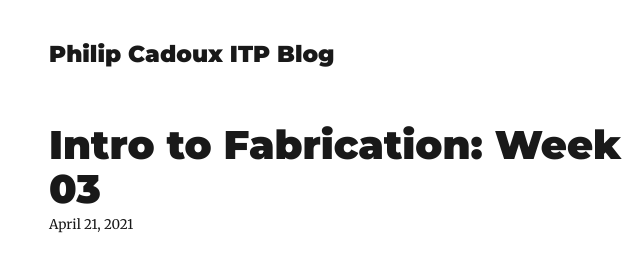
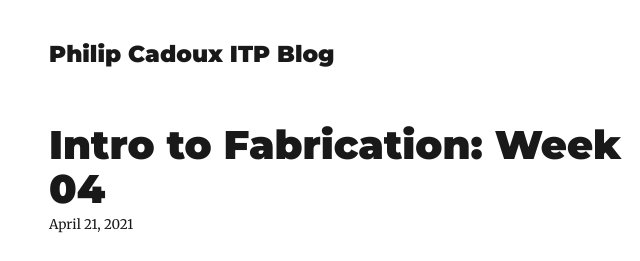
Before and after one commit to FlupC/ITP_Blog, a Gatsby site: page /blog/intro-to-fabrication-week-03-1/ in a window 1280 px wide. Shown: the top 261 px of the page, 276-916 px from the left. Built offline with nearby package versions, Linux system fonts and the light colour scheme; Gatsby itself is replaced by a stand-in of ours; some packages are replaced by stand-ins of ours.

Commit message:
Update Blog “intro-to-fabrication-week-03-1”

```diff
--- a/content/blog/intro-to-fabrication-week-03-1.md
+++ b/content/blog/intro-to-fabrication-week-03-1.md
@@ -1,7 +1,7 @@
 ---
 path: fab-week4
 date: 2021-04-21T14:43:49.177Z
-title: "Intro to Fabrication: Week 03"
+title: "Intro to Fabrication: Week 04"
 description: Enclosure - Solar Enclosure for week 04
 ---
 # Solar Enclosure
```
